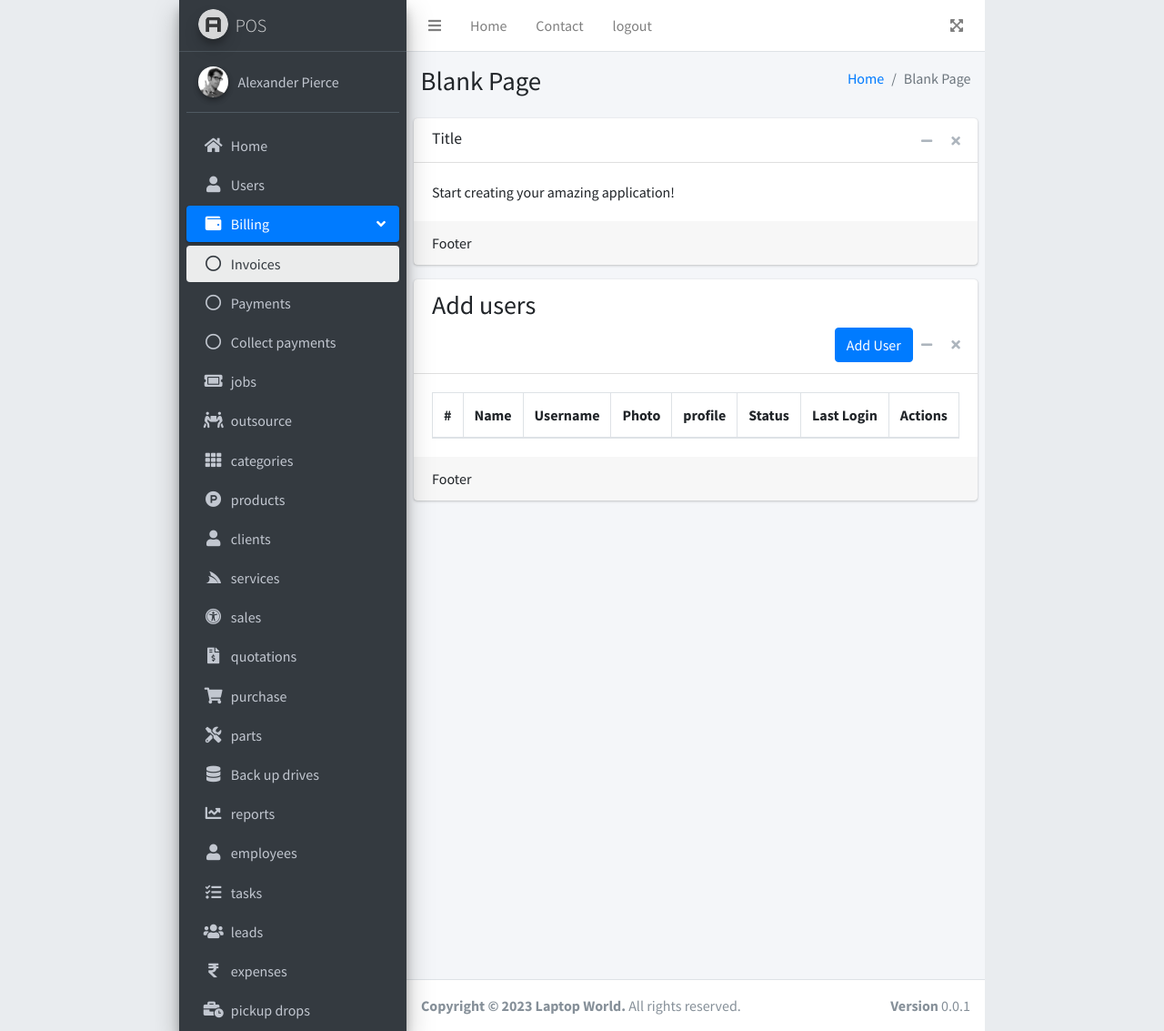
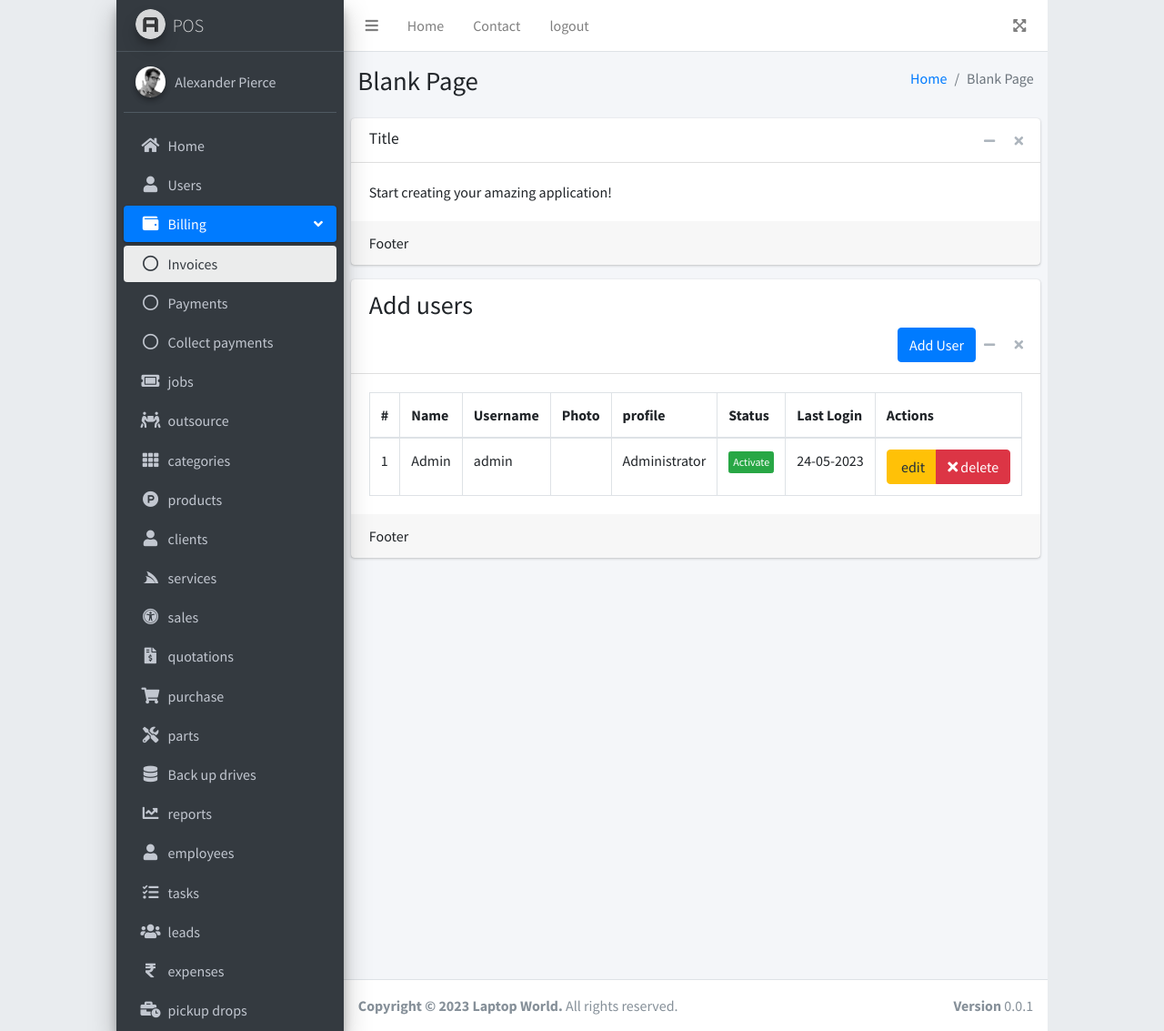
Before and after one commit to Mr-Kumar-Abhishek/computer-repair-POS, a PHP site: page /users in a window 1280 px wide. Shown: the whole page at 91% size. Run offline with PHP 8.4, Linux system fonts and the light colour scheme; the visitor is signed in with stand-in values (Sample User, id 1); lists and menus that the app fills with data are empty; some libraries are stand-ins or nearby versions.

Commit message:
set one row of admin add user table

```diff
--- a/views/modules/users.php
+++ b/views/modules/users.php
@@ -77,6 +77,21 @@
                   </tr>
                   </thead>
                   <tbody>
+                    <tr>
+                      <td>1</td>
+                      <td>Admin</td>
+                      <td>admin</td>
+                      <td></td>
+                      <td>Administrator</td>
+                      <td><button class="btn btn-success btn-xs">Activate</button></td>
+                      <td>24-05-2023</td>
+                      <td>
+                        <div class="btn-group">
+                          <button class="btn btn-warning" ><i class="fas fa-pencil"></i> edit </button>
+                          <button class="btn btn-danger"><i class="fas fa-times"></i> delete </button>
+                        </div>
+                      </td>
+                    </td>
                   </tbody>
             </table>
         </div>
```
